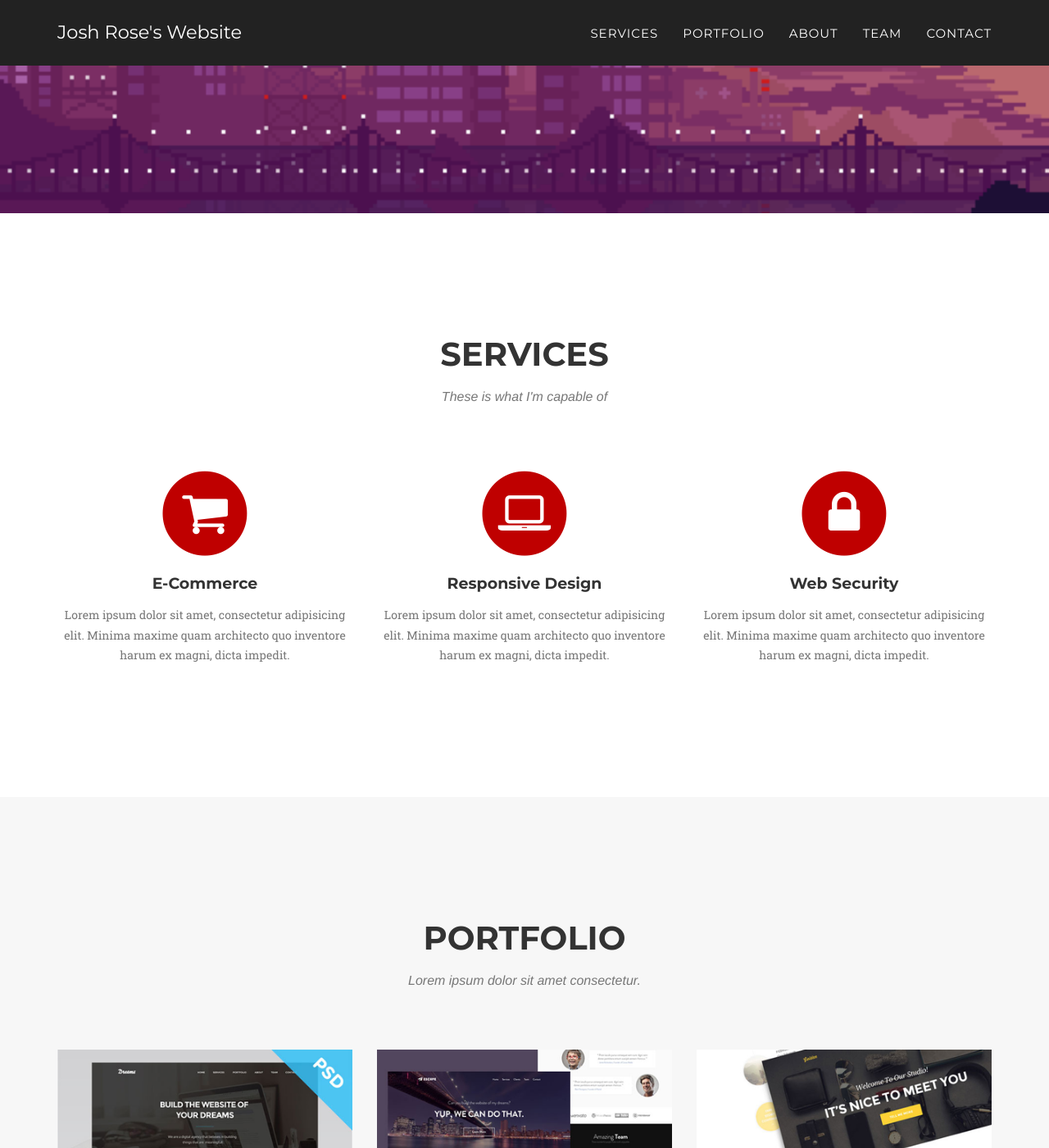
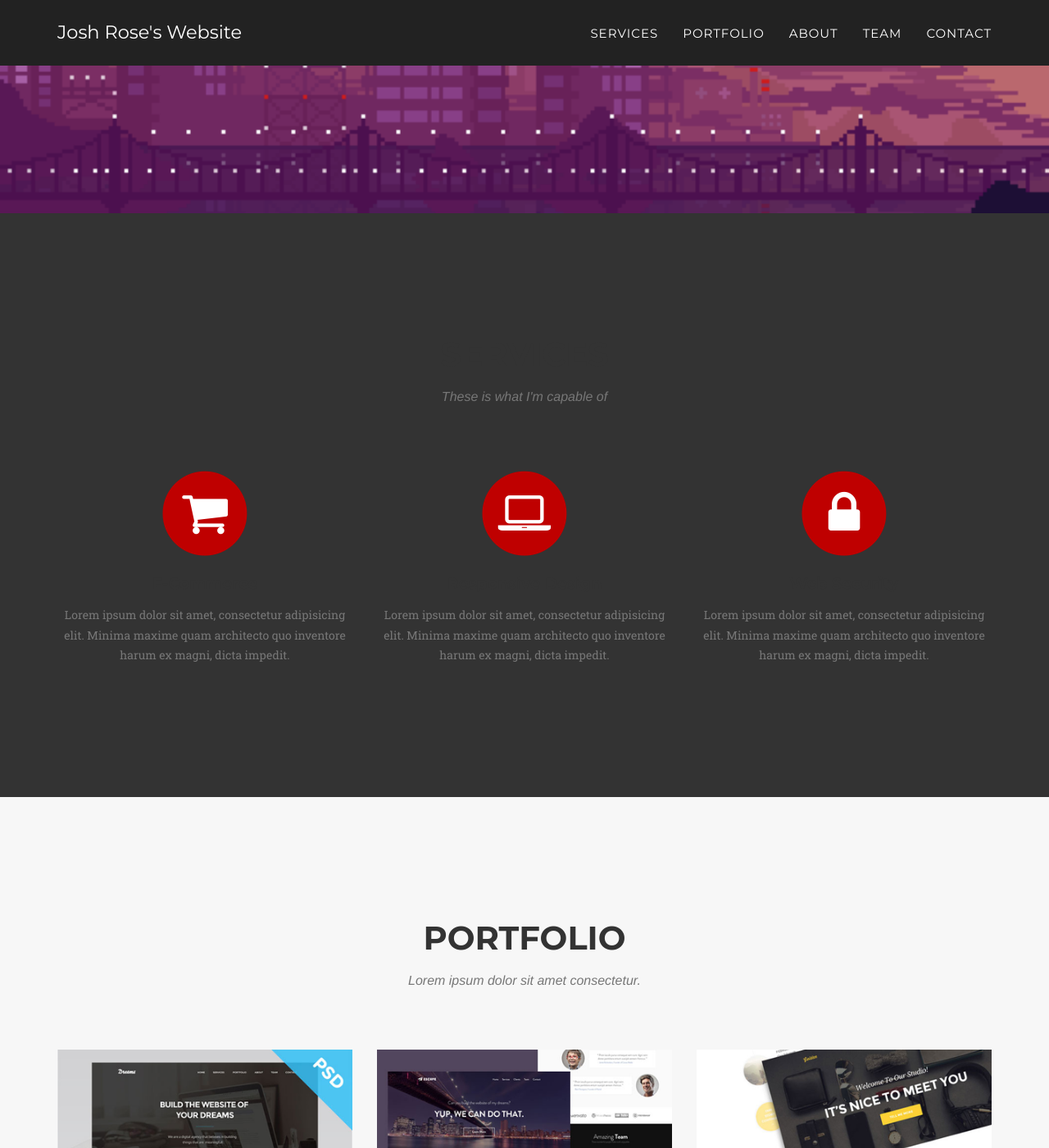
Before and after one commit to JoshJRose/myWebsite, a Jekyll site: the page built from index.html, in a window 1280 px wide and 1400 px high, scrolled down 498 px. Shown: the whole window at 82% size. Built offline with Jekyll 4.4.1, drawn with Linux system fonts in a browser that asks for light colours; some web fonts are replaced.

Commit message:
made sections darker

```diff
--- a/_includes/css/agency.css
+++ b/_includes/css/agency.css
@@ -324,6 +324,7 @@ header .intro-text .intro-heading {
 
 section {
     padding: 100px 0;
+	background-color: #{{ site.data.template.color.secondary-dark }};
 }
 
 section h2.section-heading {
```
